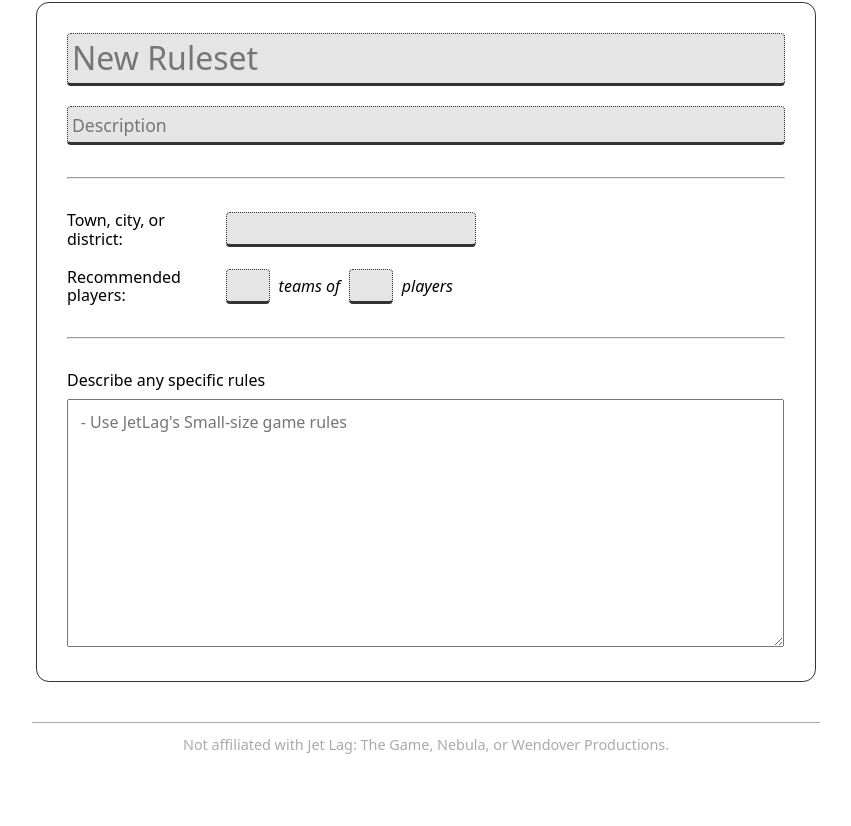
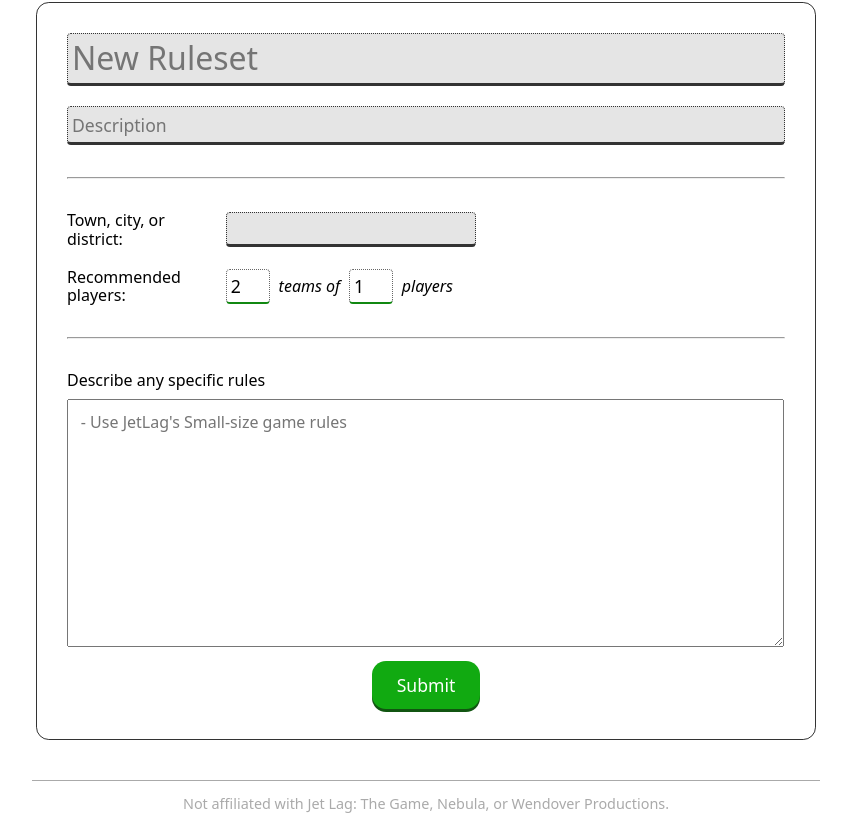
Before and after one commit to dmitriyllama/HideNSeek-Notebook, a SvelteKit app: page /rulesets/new in a window 1280 px wide. Shown: the part 389-1215 px from the top of the page, without its empty margins (214-1065 px from the left). Before the commit the page ends 1157 px from the top, so only its background shows below. Built offline with nearby package versions, Linux system fonts and the light colour scheme.

Commit message:
Added name validation logic for future link

```diff
--- a/src/routes/rulesets/new/+page.svelte
+++ b/src/routes/rulesets/new/+page.svelte
@@ -6,8 +6,37 @@
 
     let { data }: { data: PageData } = $props();
 
+    let buttonColor = "white";
+    let buttonBackgroundColor = "#1a1";
+    let buttonShadowColor = "#151";
+
+    let nameInput: HTMLInputElement;
+
     let goBack = () => {
         goto("/rulesets");
+    }
+
+    let fields = $state({
+        name: "",
+        description: "",
+        place: "",
+        teams: 2,
+        players: 1,
+        rules: ""
+    });
+
+    let handleNameChange = () => {
+        if (!(/^[a-zA-Z0-9 ]*$/.test(fields.name))) {
+            nameInput.classList.add("invalid");
+            nameInput.setAttribute("aria-invalid", "true");
+        } else if (nameInput.willValidate) {
+            nameInput.classList.remove("invalid");
+            nameInput.setAttribute("aria-invalid", "false");
+        }
+    }
+
+    let handleSubmit = () => {
+
     }
 </script>
 
@@ -28,24 +57,31 @@
         </ul>
         <p>You will need to reference a rulebook from the <a class="inline-link" href="https://store.nebula.tv/products/hideandseek">physical copy of Hide+Seek</a> or the <a class="inline-link" href="https://jetlag.collinj.dev/docs/quick_start_guide/">unofficial online version by Collin James</a>.</p>
     </div>
-    <div class="input-box">
+    <form onsubmit={handleSubmit} class="input-box">
         <div class="input-field">
-            <input class="name" aria-label="Ruleset name" type="text" placeholder="New Ruleset" minlength="5" maxlength="30" required />
+            <input class="name invalid" aria-label="Ruleset name" type="text" placeholder="New Ruleset" minlength="5" maxlength="30" required bind:value={fields.name} bind:this={nameInput} oninput={handleNameChange} />
         </div>
         <div class="input-field">
-            <input class="description" aria-label="Ruleset description" type="text" placeholder="Description" minlength="16" maxlength="240" required />
+            <input class="description" aria-label="Ruleset description" type="text" placeholder="Description" minlength="16" maxlength="240" required bind:value={fields.description} />
         </div>
         <hr>
         <div class="input-field">
-            <label class="hint" for="place">Town, city, or district:</label><input class="place" id="place" type="text" minlength="2" maxlength="24" required />
+            <label class="hint" for="place">Town, city, or district:</label><input class="place" id="place" type="text" minlength="2" maxlength="24" required bind:value={fields.place} />
         </div>
         <div class="input-field">
-            <span class="hint">Recommended players:</span><input class="players" aria-label="Recommended team count" id="teams" type="number" min=2 max=6 required /><i>teams of</i><input class="players" aria-label="Recommended players per team" id="players" type="number" min=1 max=6 required /><i class="desktop-hint">players</i>
+            <span class="hint">Recommended players:</span>
+            <input class="players" aria-label="Recommended team count" id="teams" type="number" min=2 max=6 required bind:value={fields.teams} />
+            <i>teams of</i>
+            <input class="players" aria-label="Recommended players per team" id="players" type="number" min=1 max=6 required bind:value={fields.players} />
+            <i class="desktop-hint">players</i>
         </div>
         <hr>
         <span class="hint" style="display: block; width: 200px">Describe any specific rules</span>
-        <textarea id="rules" rows=12 cols=40 placeholder="- Use JetLag's Small-size game rules"></textarea>
-    </div>
+        <textarea id="rules" rows=12 cols=40 placeholder="- Use JetLag's Small-size game rules" bind:value={fields.rules}></textarea>
+        <div class="submit-area">
+            <Button large color={buttonColor} background_color={buttonBackgroundColor} shadow_color={buttonShadowColor}>Submit</Button>
+        </div>
+    </form>
 </ContentBox>
 
 <style>
@@ -102,12 +138,6 @@
     input {
         display: inline-block;
         box-sizing: border-box;
-        background-color: #e5e5e5;
-        color: #333;
-        border-top: 1px dotted #333;
-        border-right: 1px dotted #333;
-        border-left: 1px dotted #333;
-        border-bottom: 3px solid #333;
         border-radius: 4px;
         padding: 0.2em 4px;
     }
@@ -121,6 +151,15 @@
         border-right: 1px dotted #666;
         border-left: 1px dotted #666;
         border-bottom: 2px solid #181;
+    }
+
+    input:invalid, .invalid {
+        background-color: #e5e5e5 !important;
+        color: #333 !important;
+        border-top: 1px dotted #333 !important;
+        border-right: 1px dotted #333 !important;
+        border-left: 1px dotted #333 !important;
+        border-bottom: 3px solid #333 !important;
     }
 
     .name {
@@ -163,6 +202,12 @@
         padding: 0.8em;
     }
 
+    .submit-area {
+        display: flex;
+        justify-content: center;
+        margin-top: 10px;
+    }
+
     @media screen and (min-width: 450px) {
         .desktop-hint {
             display: inline;
```
